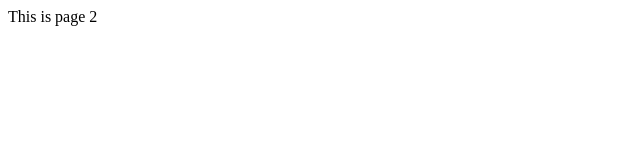
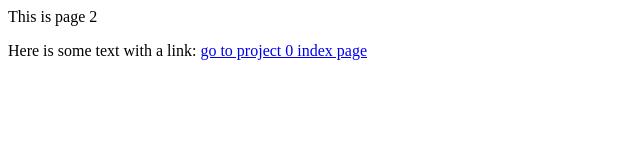
Before and after one commit to pmcculloch/pmcculloch.github.io, a plain HTML site: page page2.html in a window 1280 px wide. Shown: the whole page, without its empty margins (0-640 px from the left). Drawn offline with Linux system fonts and the light colour scheme.

Commit message:
Updates to page 2 to link to project 0 index file

```diff
--- a/page2.html
+++ b/page2.html
@@ -5,5 +5,8 @@
     </head>
     <body>
         This is page 2
+
+        <p>Here is some text with a link:
+            <a href="/project0/index.html"> go to project 0 index page</a>
     </body>
 </html>
```
